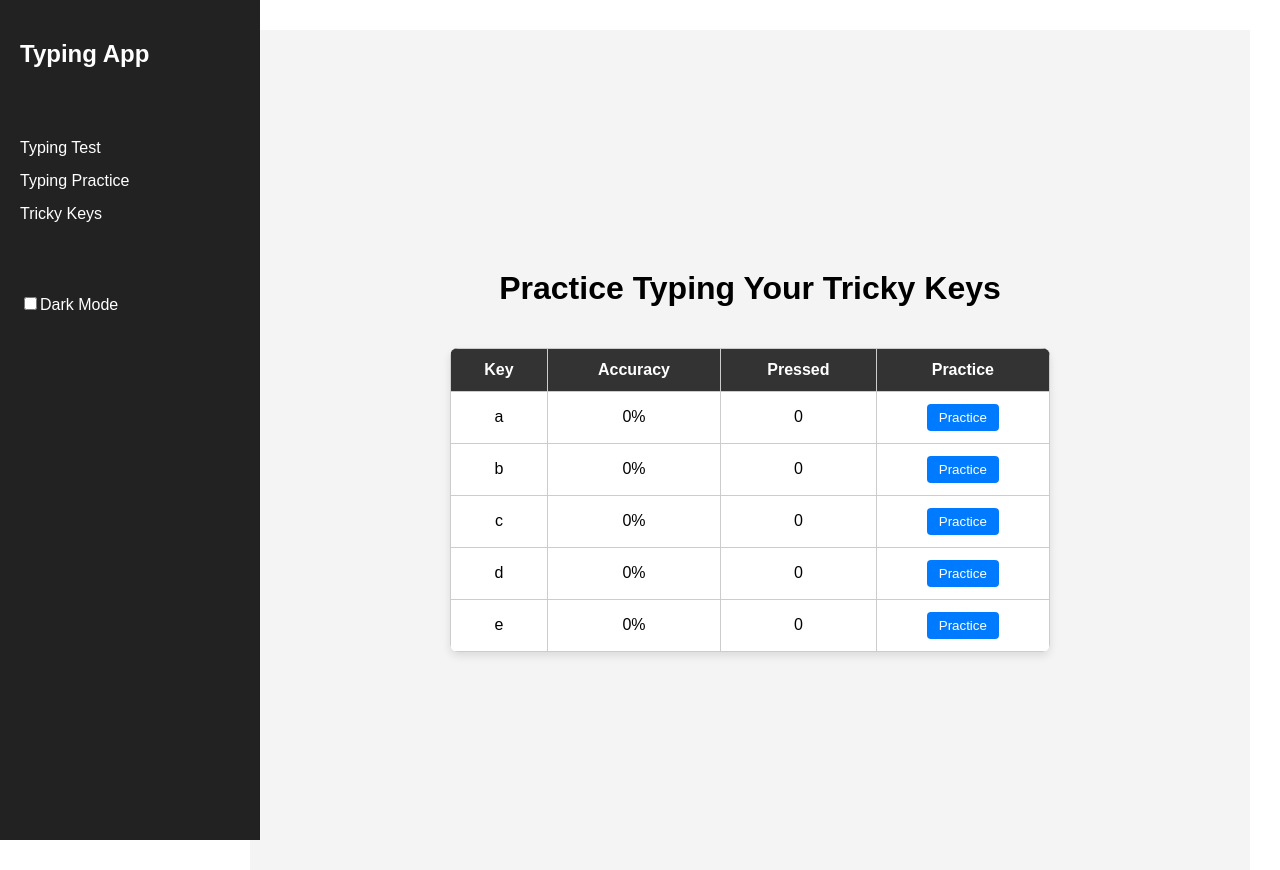
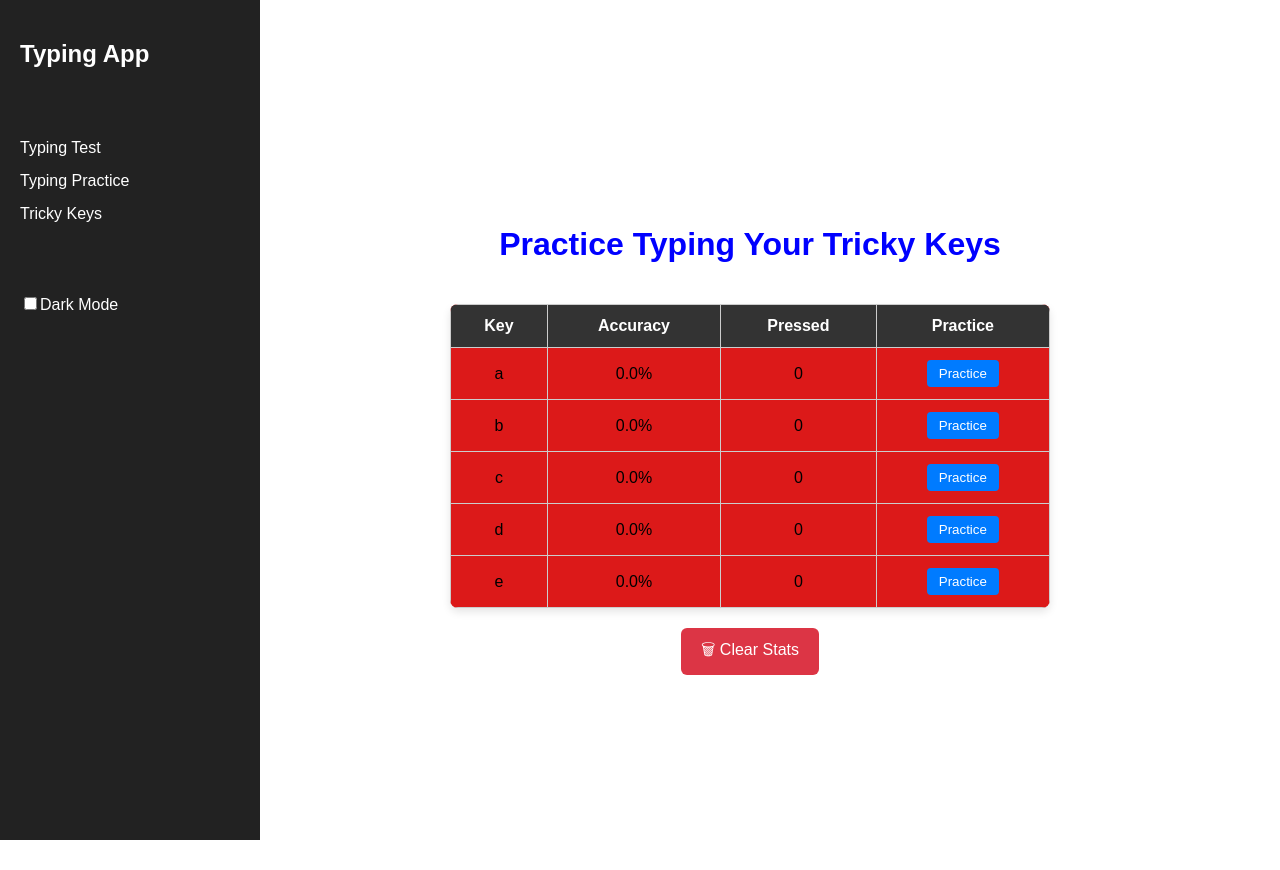
Before and after one commit to teja-reddy21/typing_test, a React (Vite) app: page /tricky in a window 1280 px wide. Built offline with nearby package versions, Linux system fonts and the light colour scheme.

Commit message:
text colors

```diff
--- a/src/App.jsx
+++ b/src/App.jsx
@@ -16,8 +16,8 @@ function App() {
         <Sidebar setDarkMode={setDarkMode} darkMode={darkMode} />
         <div className="content">
           <Routes>
-            <Route path="/" element={<TypingTest />} />
-            <Route path="/practice" element={<TypingPractice />} />
+            <Route path="/" element={<TypingTest darkMode={darkMode} />} />
+            <Route path="/practice" element={<TypingPractice  darkMode={darkMode}/>} />
             <Route path="/tricky" element={<TrickyKeys />} />
               <Route path="/tricky-keys" element={<TrickyKeys />} />
              <Route path="/practice/:key" element={<TrickyKeyPractice />} />
--- a/src/components/Navbar.css
+++ b/src/components/Navbar.css
@@ -71,10 +71,12 @@
   .content {
     margin-left: 0; /* no offset on small screens */
   }
+
 }
 
 @media (min-width: 769px) {
   .content {
     margin-left: 220px; /* leave space for sidebar */
   }
+
 }
--- a/src/components/TrickyKeys.jsx
+++ b/src/components/TrickyKeys.jsx
@@ -1,16 +1,25 @@
-import React from "react";
+// src/components/TrickyKeys.jsx
+import React, { useState, useEffect } from "react";
 import { useNavigate } from "react-router-dom";
 
-const keys = ["a", "b", "c", "d", "e"]; // etc
+const keys = ["a", "b", "c", "d", "e"]; // extend if needed
 
 const TrickyKeys = () => {
   const navigate = useNavigate();
+  const [stats, setStats] = useState({});
 
-  const handlePracticeClick = (key) => {
-    navigate(`/practice/${key}`);
+  // Load stats from localStorage
+  useEffect(() => {
+    const saved = JSON.parse(localStorage.getItem("trickyKeysStats")) || {};
+    setStats(saved);
+  }, []);
+
+  // Clear all stats
+  const handleClearStats = () => {
+    localStorage.removeItem("trickyKeysStats");
+    setStats({});
   };
 
-  // ✅ Styles
   const containerStyle = {
     display: "flex",
     flexDirection: "column",
@@ -18,8 +27,10 @@ const TrickyKeys = () => {
     justifyContent: "center",
     minHeight: "100vh",
     textAlign: "center",
-    backgroundColor: "#f4f4f4",
-    padding: "20px",
+
+    padding: "10px",
+
+
   };
 
   const tableStyle = {
@@ -27,7 +38,7 @@ const TrickyKeys = () => {
     marginTop: "20px",
     width: "80%",
     maxWidth: "600px",
-    background: "#fff",
+    background: "#dc1919ff",
     boxShadow: "0 4px 8px rgba(0,0,0,0.1)",
     borderRadius: "8px",
     overflow: "hidden",
@@ -55,13 +66,10 @@ const TrickyKeys = () => {
     cursor: "pointer",
   };
 
-  const buttonHover = {
-    background: "#0056b3",
-  };
-
   return (
     <div style={containerStyle}>
-      <h1>Practice Typing Your Tricky Keys</h1>
+      <h1 style={{color:"blue"}}>Practice Typing Your Tricky Keys</h1>
+
       <table style={tableStyle}>
         <thead>
           <tr>
@@ -72,29 +80,42 @@ const TrickyKeys = () => {
           </tr>
         </thead>
         <tbody>
-          {keys.map((key) => (
+          {keys.map((key) => {
+            const stat = stats[key] || { accuracy: 0, pressed: 0 };
+            return (
               <tr key={key}>
                 <td style={tdStyle}>{key}</td>
-              <td style={tdStyle}>0%</td>
-              <td style={tdStyle}>0</td>
+                <td style={tdStyle}>{stat.accuracy.toFixed(1)}%</td>
+                <td style={tdStyle}>{stat.pressed}</td>
                 <td style={tdStyle}>
                   <button
                     style={buttonStyle}
-                  onMouseOver={(e) =>
-                    (e.target.style.background = buttonHover.background)
-                  }
-                  onMouseOut={(e) =>
-                    (e.target.style.background = buttonStyle.background)
-                  }
-                  onClick={() => handlePracticeClick(key)}
+                    onClick={() => navigate(`/practice/${key}`)}
                   >
                     Practice
                   </button>
                 </td>
               </tr>
-          ))}
+            );
+          })}
         </tbody>
       </table>
+
+      <button
+        onClick={handleClearStats}
+        style={{
+          marginTop: "20px",
+          padding: "10px 20px",
+          fontSize: "16px",
+          backgroundColor: "#dc3545",
+          color: "white",
+          border: "none",
+          borderRadius: "6px",
+          cursor: "pointer",
+        }}
+      >
+        🗑 Clear Stats
+      </button>
     </div>
   );
 };
--- a/src/components/TrickykeyPractice.jsx
+++ b/src/components/TrickykeyPractice.jsx
@@ -1,23 +1,44 @@
 // src/components/TrickyKeyPractice.jsx
 import React, { useState } from "react";
-import { useParams,useNavigate } from "react-router-dom";
-import { trickySentences } from "../utils/TrickySentences"
+import { useParams, useNavigate } from "react-router-dom";
+import { trickySentences } from "../utils/trickySentences";
 
 const TrickyKeyPractice = () => {
   const { key } = useParams();
+  const navigate = useNavigate();
   const [index, setIndex] = useState(0);
   const [input, setInput] = useState("");
-      const navigate = useNavigate();
+
   const sentences = trickySentences[key] || [];
 
-  const handleNext = () => {
+  // Save stats after each sentence
+  const saveStats = (isCorrect) => {
+    const saved = JSON.parse(localStorage.getItem("trickyKeysStats")) || {};
+    const current = saved[key] || { pressed: 0, correct: 0, accuracy: 0 };
+
+    const updated = {
+      pressed: current.pressed + 1,
+      correct: current.correct + (isCorrect ? 1 : 0),
+    };
+    updated.accuracy =
+      updated.pressed > 0 ? (updated.correct / updated.pressed) * 100 : 0;
+
+    saved[key] = updated;
+    localStorage.setItem("trickyKeysStats", JSON.stringify(saved));
+  };
+
+  const handleCheck = () => {
+    const isCorrect = input.trim() === sentences[index].trim();
+    saveStats(isCorrect);
+    setInput("");
     setIndex((prev) => (prev + 1) % sentences.length);
-    setInput("");
   };
 
   return (
     <div style={{ padding: "30px", textAlign: "center" }}>
-      <h2>Practice sentences with key: <strong>{key}</strong></h2>
+      <h2>
+        Practice sentences with key: <strong>{key}</strong>
+      </h2>
       {sentences.length > 0 ? (
         <>
           <h3 style={{ marginBottom: "20px" }}>{sentences[index]}</h3>
@@ -29,7 +50,20 @@ const TrickyKeyPractice = () => {
             placeholder="Type the sentence here..."
           />
           <div style={{ marginTop: "20px" }}>
-            <button onClick={handleNext}>Next Sentence</button>
+            <button
+              onClick={handleCheck}
+              style={{
+                padding: "10px 20px",
+                fontSize: "16px",
+                backgroundColor: "#28a745",
+                color: "white",
+                border: "none",
+                borderRadius: "6px",
+                cursor: "pointer",
+              }}
+            >
+              ✅ Check & Next
+            </button>
           </div>
         </>
       ) : (
@@ -39,6 +73,7 @@ const TrickyKeyPractice = () => {
       <button
         onClick={() => navigate("/tricky-keys")}
         style={{
+          marginTop: "20px",
           padding: "10px 20px",
           fontSize: "16px",
           backgroundColor: "#007bff",
--- a/src/components/TypingPractice.jsx
+++ b/src/components/TypingPractice.jsx
@@ -27,7 +27,7 @@ const sentences = {
   ],
 };
 
-const TypingPractice = () => {
+const TypingPractice = ({ darkMode }) => {
   const [level, setLevel] = useState("beginner");
   const [sentence, setSentence] = useState(getRandomSentence("beginner"));
   const [userInput, setUserInput] = useState("");
@@ -111,7 +111,7 @@ const TypingPractice = () => {
           fontSize: "24px",
           margin: "20px auto",
           maxWidth: "800px",
-          color: "#444",
+           color: darkMode ? "#ffffff" : "#333" ,
         }}
       >
         {sentence}
--- a/src/components/TypingTest.jsx
+++ b/src/components/TypingTest.jsx
@@ -2,7 +2,7 @@
 import React, { useState, useEffect, useRef } from "react";
 
 // Sentences per level
-const sentencesByLevel = {
+const sentencesByLevel ={
   Beginner: [
     "The quick brown fox jumps over the lazy dog.",
     "Typing is fun and easy to learn.",
@@ -17,10 +17,10 @@ const sentencesByLevel = {
     "Asynchronous functions and promises streamline complex workflows in modern JavaScript.",
     "State management and side effects are essential concepts in React and Redux applications.",
     "Mastering frontend performance optimization requires in-depth understanding of rendering cycles and network strategies.",
-  ],
+  ]
 };
 
-const TypingTest = () => {
+const TypingTest =({ darkMode }) => {
   const [difficulty, setDifficulty] = useState("Beginner");
   const [duration, setDuration] = useState(60); // in seconds
   const [sentence, setSentence] = useState("");
@@ -104,7 +104,7 @@ const TypingTest = () => {
   };
 
   return (
-    <div style={{ textAlign: "center", padding: "40px" }}>
+    <div style={{ textAlign: "center", padding: "40px", }}>
       <h1>Typing Speed Test</h1>
 
       {/* Difficulty and Time Selectors */}
@@ -136,7 +136,7 @@ const TypingTest = () => {
 
       {started && (
         <>
-          <h2 style={{ fontSize: "24px", margin: "20px auto", maxWidth: "700px", color: "#333" }}>
+          <h2 style={{ fontSize: "24px", margin: "20px auto", maxWidth: "700px",  color: darkMode ? "#ffffff" : "#333" }}>
             {sentence}
           </h2>
 
```
Lines whose indentation alone changed are shown as unchanged.
